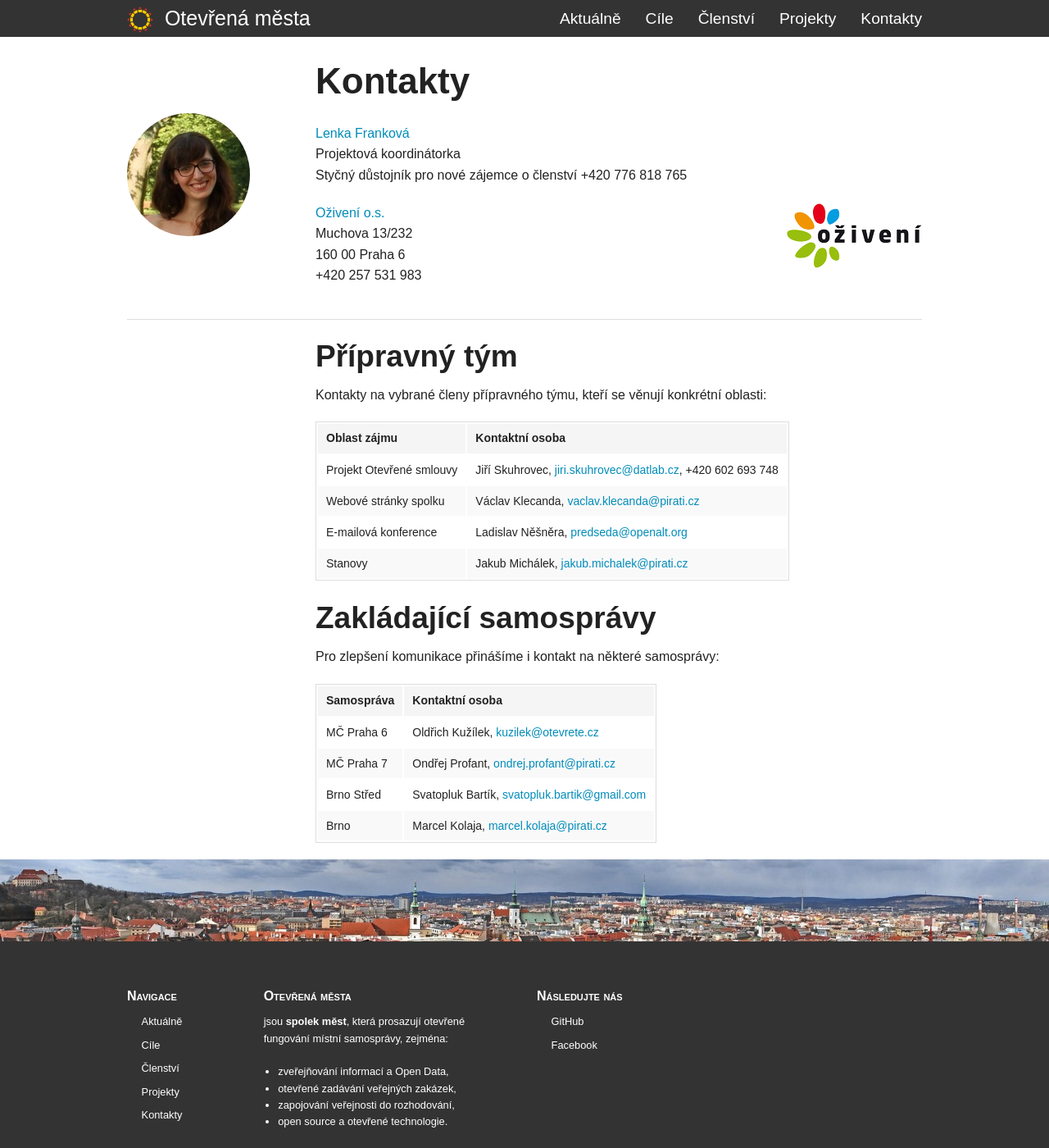
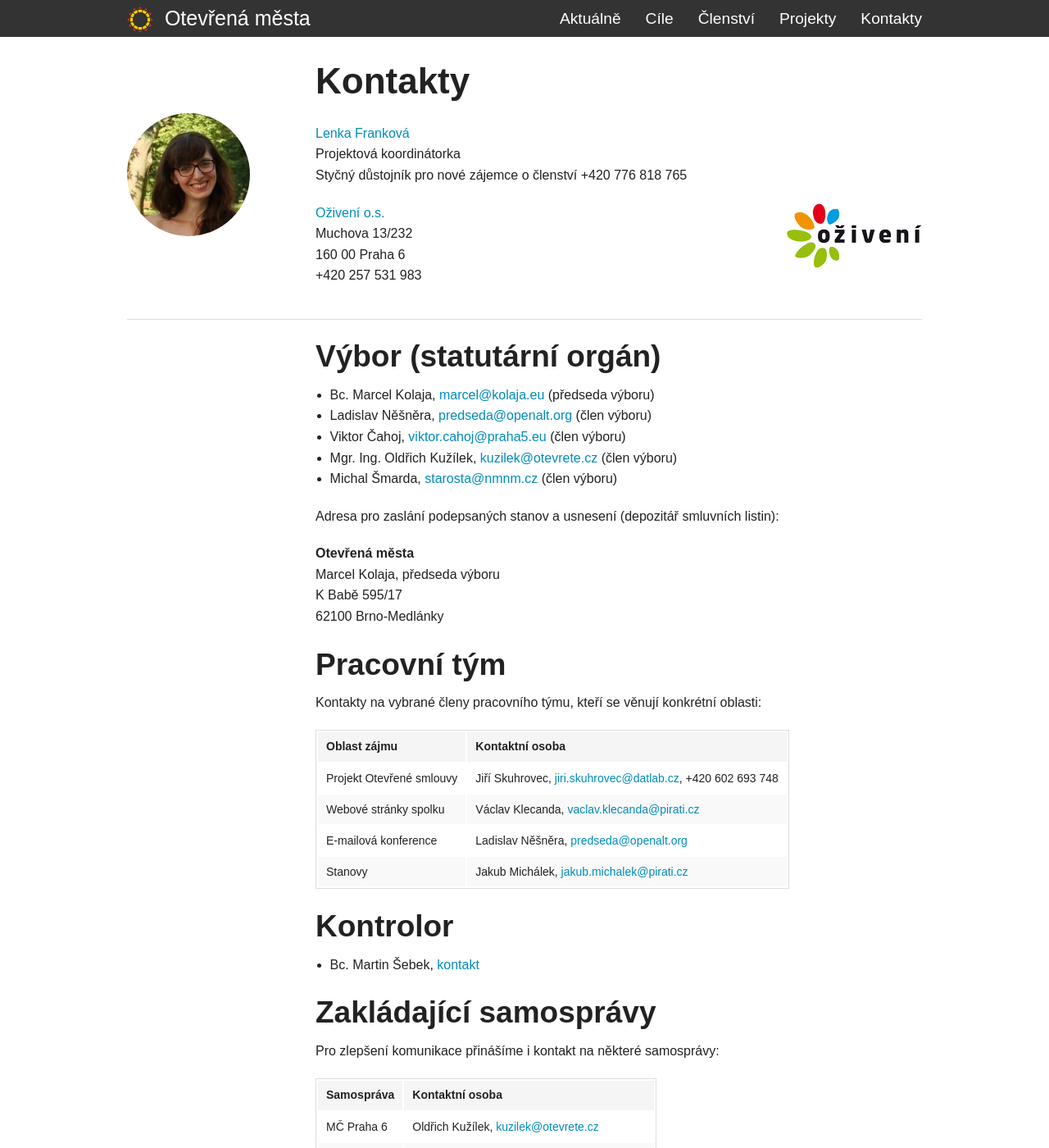
Before and after one commit to otevrenamesta/otevrenamesta.github.io, a Jekyll site: the page built from pages/kontakty.md, in a window 1280 px wide and 1400 px high. Shown: the whole window at 82% size. Built offline with Jekyll 4.4.1, drawn with Linux system fonts in a browser that asks for light colours; nearby versions of some CDN libraries; library files that are not in the unit come from our copies.

Commit message:
Aktualizace balíčku a kontaktů

```diff
--- a/pages/kontakty.md
+++ b/pages/kontakty.md
@@ -25,9 +25,25 @@
 
 -----
 
-## Přípravný tým
+## Výbor (statutární orgán)
 
-Kontakty na vybrané členy přípravného týmu, kteří se věnují konkrétní oblasti:
+* Bc. Marcel Kolaja, <marcel@kolaja.eu> (předseda výboru)
+* Ladislav Něšněra, <predseda@openalt.org> (člen výboru)
+* Viktor Čahoj, <viktor.cahoj@praha5.eu> (člen výboru)
+* Mgr. Ing. Oldřich Kužílek, <kuzilek@otevrete.cz> (člen výboru)
+* Michal Šmarda, <starosta@nmnm.cz> (člen výboru)
+
+Adresa pro zaslání podepsaných stanov a usnesení (depozitář smluvních listin):
+
+**Otevřená města**
+Marcel Kolaja, předseda výboru
+K Babě 595/17
+62100 Brno-Medlánky
+
+
+## Pracovní tým
+
+Kontakty na vybrané členy pracovního týmu, kteří se věnují konkrétní oblasti:
 
 Oblast zájmu | Kontaktní osoba
 --- | ---
@@ -35,6 +51,10 @@
 Webové stránky spolku | Václav Klecanda, <vaclav.klecanda@pirati.cz>
 E-mailová konference | Ladislav Něšněra, <predseda@openalt.org>
 Stanovy | Jakub Michálek, <jakub.michalek@pirati.cz>
+
+## Kontrolor
+
+* Bc. Martin Šebek, [kontakt](http://www.mestocernosice.cz/kontakty/mesto-a-mestsky-urad/organizacni-struktura/osoba-bc-martin-sebek-321.html)
 
 ## Zakládající samosprávy
 
```
Also changed, not shown: _posts/2015-07-01-balicek-na-konferenci.md (deleted, +0 -30 lines), _posts/2015-11-02-balicek.md (added, +37 -0 lines), pages/stanovy.md (+4 -0 lines), 5 other files.
